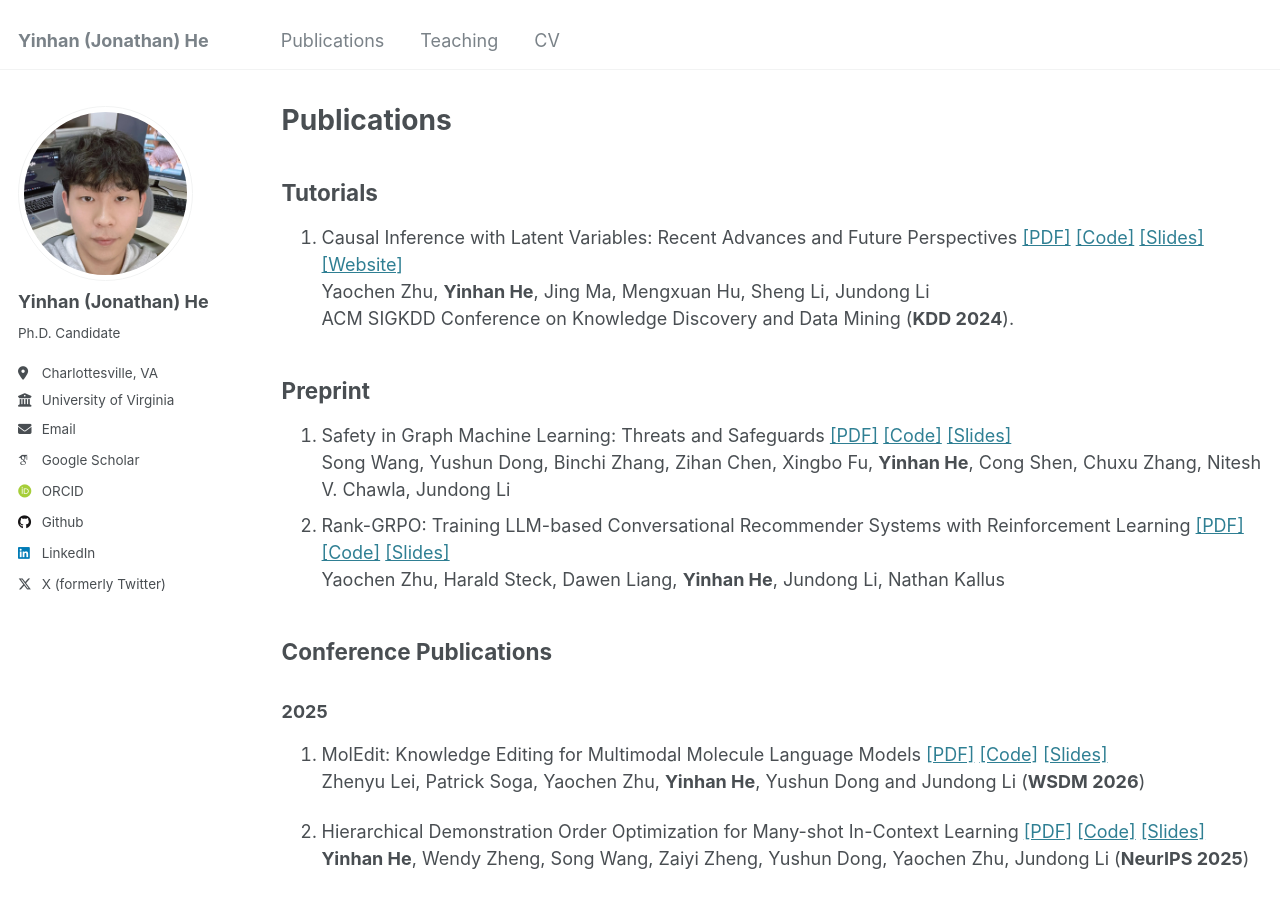
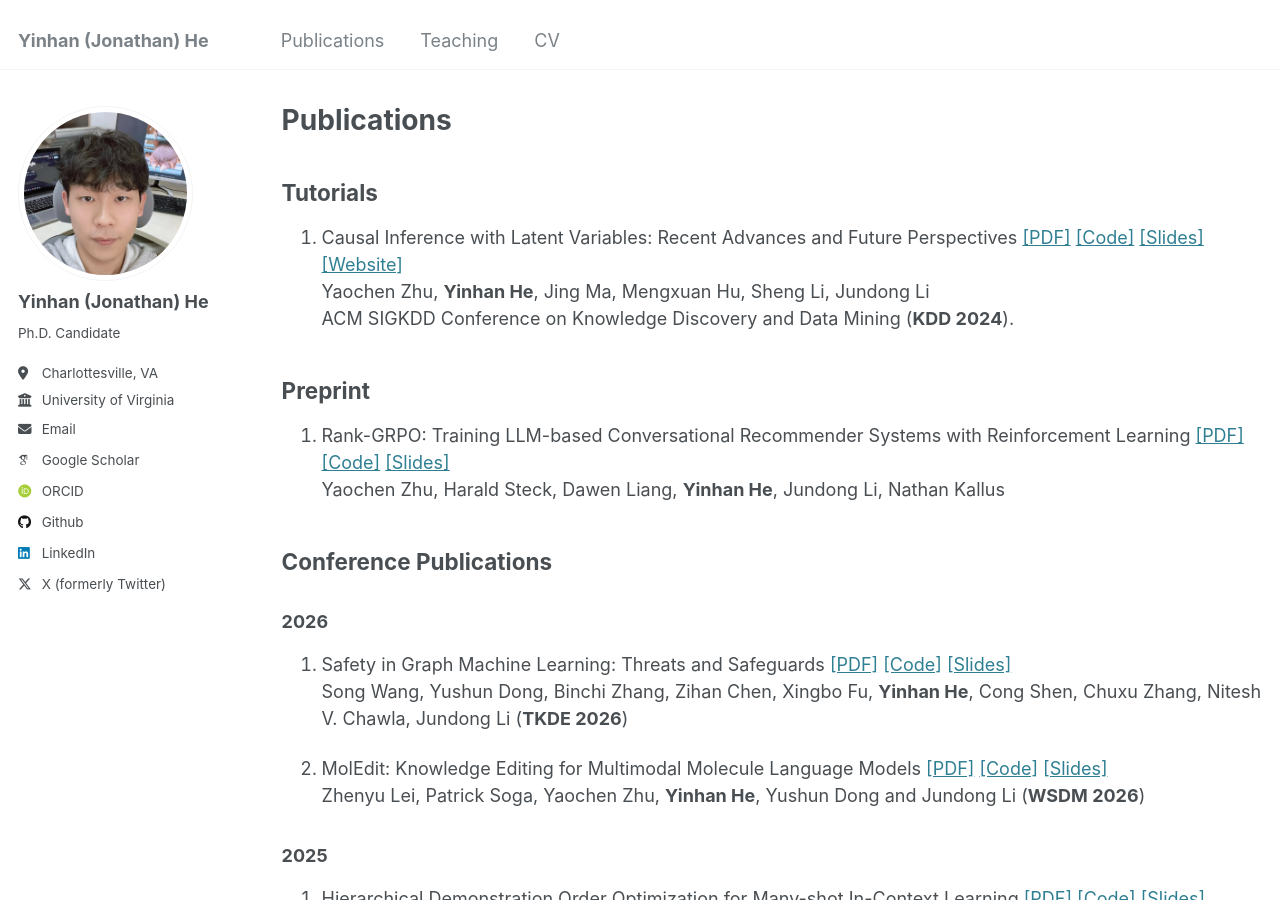
Before and after one commit to YinhanHe123/YinhanHe123.github.io, a Jekyll site: the page built from _pages/publications.md, in a window 1280 px wide and 900 px high. Built offline with Jekyll 4.4.1, drawn with Linux system fonts in a browser that asks for light colours; some web fonts are replaced; a script that is not in the unit is left out.

Commit message:
Revise publications for 2025 and 2026
Updated publication entries for 2025 and 2026, including titles, authors, and links.

```diff
--- a/_pages/publications.md
+++ b/_pages/publications.md
@@ -13,58 +13,62 @@ ACM SIGKDD Conference on Knowledge Discovery and Data Mining (**KDD 2024**).
 
 ## Preprint
 
-1. Safety in Graph Machine Learning: Threats and Safeguards [[PDF]](https://arxiv.org/abs/2405.11034) [[Code]](https://yinhanhe123.github.io//publications/) [[Slides]](https://yinhanhe123.github.io//publications/)<br>
-Song Wang, Yushun Dong, Binchi Zhang, Zihan Chen, Xingbo Fu, **Yinhan He**, Cong Shen, Chuxu Zhang, Nitesh V. Chawla, Jundong Li
-2. Rank-GRPO: Training LLM-based Conversational Recommender Systems with Reinforcement Learning [[PDF]](https://arxiv.org/html/2510.20150v1) [[Code]](https://yinhanhe123.github.io//publications/) [[Slides]](https://yinhanhe123.github.io//publications/)<br>
+1. Rank-GRPO: Training LLM-based Conversational Recommender Systems with Reinforcement Learning [[PDF]](https://arxiv.org/html/2510.20150v1) [[Code]](https://yinhanhe123.github.io//publications/) [[Slides]](https://yinhanhe123.github.io//publications/)<br>
 Yaochen Zhu, Harald Steck, Dawen Liang, **Yinhan He**, Jundong Li, Nathan Kallus
 
 
 ## Conference Publications
+### 2026
+
+1. Safety in Graph Machine Learning: Threats and Safeguards [[PDF]](https://arxiv.org/abs/2405.11034) [[Code]](https://yinhanhe123.github.io//publications/) [[Slides]](https://yinhanhe123.github.io//publications/)<br>
+Song Wang, Yushun Dong, Binchi Zhang, Zihan Chen, Xingbo Fu, **Yinhan He**, Cong Shen, Chuxu Zhang, Nitesh V. Chawla, Jundong Li (**TKDE 2026**)
+
+2. MolEdit: Knowledge Editing for Multimodal Molecule Language Models [[PDF]](https://yinhanhe123.github.io//publications/) [[Code]](https://yinhanhe123.github.io//publications/) [[Slides]](https://yinhanhe123.github.io//publications/)<br>
+Zhenyu Lei, Patrick Soga, Yaochen Zhu, **Yinhan He**, Yushun Dong and Jundong Li (**WSDM 2026**)
+
 
 ### 2025
-1. MolEdit: Knowledge Editing for Multimodal Molecule Language Models [[PDF]](https://yinhanhe123.github.io//publications/) [[Code]](https://yinhanhe123.github.io//publications/) [[Slides]](https://yinhanhe123.github.io//publications/)<br>
-Zhenyu Lei, Patrick Soga, Yaochen Zhu, **Yinhan He**, Yushun Dong and Jundong Li (**WSDM 2026**)
 
-2. Hierarchical Demonstration Order Optimization for Many-shot In-Context Learning [[PDF]](https://yinhanhe123.github.io//publications/) [[Code]](https://yinhanhe123.github.io//publications/) [[Slides]](https://yinhanhe123.github.io//publications/)<br>
+1. Hierarchical Demonstration Order Optimization for Many-shot In-Context Learning [[PDF]](https://yinhanhe123.github.io//publications/) [[Code]](https://yinhanhe123.github.io//publications/) [[Slides]](https://yinhanhe123.github.io//publications/)<br>
 **Yinhan He**, Wendy Zheng, Song Wang, Zaiyi Zheng, Yushun Dong, Yaochen Zhu, Jundong Li (**NeurIPS 2025**)
 
-3. SemCoT: Accelerating Chain-of-Thought Reasoning through Semantically-Aligned Implicit Tokens [[PDF]](https://yinhanhe123.github.io//publications/) [[Code]](https://yinhanhe123.github.io//publications/) [[Slides]](https://yinhanhe123.github.io//publications/)<br>
+2. SemCoT: Accelerating Chain-of-Thought Reasoning through Semantically-Aligned Implicit Tokens [[PDF]](https://yinhanhe123.github.io//publications/) [[Code]](https://yinhanhe123.github.io//publications/) [[Slides]](https://yinhanhe123.github.io//publications/)<br>
 **Yinhan He**, Wendy Zheng, Yaochen Zhu, Zaiyi Zheng, Lin Su, Sriram Vasudevan, Qi Guo, Liangjie Hong, Jundong Li (**NeurIPS 2025**)
 
-4. Scaling Epidemic Inference on Contact Networks: Theory and Algorithms [[PDF]](https://yinhanhe123.github.io//publications/) [[Code]](https://yinhanhe123.github.io//publications/) [[Slides]](https://yinhanhe123.github.io//publications/)<br>
+3. Scaling Epidemic Inference on Contact Networks: Theory and Algorithms [[PDF]](https://yinhanhe123.github.io//publications/) [[Code]](https://yinhanhe123.github.io//publications/) [[Slides]](https://yinhanhe123.github.io//publications/)<br>
 Guanghui Min, **Yinhan He**, Chen Chen (**NeurIPS 2025**)
 
-5. LM-based Conversational Recommendation Agents with Collaborative Verbalized Experience [[PDF]](https://yinhanhe123.github.io//publications/) [[Code]](https://yinhanhe123.github.io//publications/) [[Slides]](https://yinhanhe123.github.io//publications/)<br>
+4. LM-based Conversational Recommendation Agents with Collaborative Verbalized Experience [[PDF]](https://yinhanhe123.github.io//publications/) [[Code]](https://yinhanhe123.github.io//publications/) [[Slides]](https://yinhanhe123.github.io//publications/)<br>
 Yaochen Zhu, Harald Steck, Dawen Liang, **Yinhan He**, Nathan Kallus, Jundong Li (**EMNLP 2025**)
 
-6. CoRAG: Enhancing Hybrid Retrieval-Augmented Generation through a Cooperative Retriever Architecture [[PDF]](https://yinhanhe123.github.io//publications/) [[Code]](https://yinhanhe123.github.io//publications/) [[Slides]](https://yinhanhe123.github.io//publications/)<br>
+5. CoRAG: Enhancing Hybrid Retrieval-Augmented Generation through a Cooperative Retriever Architecture [[PDF]](https://yinhanhe123.github.io//publications/) [[Code]](https://yinhanhe123.github.io//publications/) [[Slides]](https://yinhanhe123.github.io//publications/)<br>
 Zaiyi Zheng, Song Wang, Zihan Chen, Yaochen Zhu, **Yinhan He**, Liangjie Hong, Qi Guo, Jundong Li (**EMNLP 2025**)
 
-7. LM-based Conversational Recommendation Agents with Collaborative Verbalized Experience [[PDF]](https://yinhanhe123.github.io//publications/) [[Code]](https://yinhanhe123.github.io//publications/) [[Slides]](https://yinhanhe123.github.io//publications/)<br>
+6. LM-based Conversational Recommendation Agents with Collaborative Verbalized Experience [[PDF]](https://yinhanhe123.github.io//publications/) [[Code]](https://yinhanhe123.github.io//publications/) [[Slides]](https://yinhanhe123.github.io//publications/)<br>
 Yaochen Zhu, Harald Steck, Dawen Liang, **Yinhan He**, Nathan Kallus, Jundong Li (**GenAIRegP**)
 
-8. Towards Global-level Mechanistic Interpretability: A Perspective of Modular Circuits of Large Language Models [[PDF]](https://yinhanhe123.github.io//publications/) [[Code]](https://yinhanhe123.github.io//publications/) [[Slides]](https://yinhanhe123.github.io//publications/)<br>
+7. Towards Global-level Mechanistic Interpretability: A Perspective of Modular Circuits of Large Language Models [[PDF]](https://yinhanhe123.github.io//publications/) [[Code]](https://yinhanhe123.github.io//publications/) [[Slides]](https://yinhanhe123.github.io//publications/)<br>
 **Yinhan He**, Wendy Zheng, Yushun Dong, Yaochen Zhu, Chen Chen, Jundong Li (**ICML 2025**)
 
-9. Energy-Based Models for Predicting Mutational Effects on Proteins [[PDF]](https://yinhanhe123.github.io//publications/) [[Code]](https://yinhanhe123.github.io//publications/) [[Slides]](https://yinhanhe123.github.io//publications/)<br>
+8. Energy-Based Models for Predicting Mutational Effects on Proteins [[PDF]](https://yinhanhe123.github.io//publications/) [[Code]](https://yinhanhe123.github.io//publications/) [[Slides]](https://yinhanhe123.github.io//publications/)<br>
 Patrick Soga, Zhenyu Lei, **Yinhan He**, Camille L. Bilodeau, Jundong Li (**SIGKDD 2025**)
 
-10. Global Graph Counterfactual Explanation: A Subgraph Mapping Approach [[PDF]](https://yinhanhe123.github.io//publications/) [[Code]](https://yinhanhe123.github.io//publications/) [[Slides]](https://yinhanhe123.github.io//publications/)<br>
+9. Global Graph Counterfactual Explanation: A Subgraph Mapping Approach [[PDF]](https://yinhanhe123.github.io//publications/) [[Code]](https://yinhanhe123.github.io//publications/) [[Slides]](https://yinhanhe123.github.io//publications/)<br>
 **Yinhan He**, Wendy Zheng, Yaochen Zhu, Jing Ma, Saumitra Mishra, Natraj Raman, Ninghao Liu, Jundong Li (**TMLR**)
 
-11. Demystify Epidemic Containment in Directed Networks: Theory and Algorithms [[PDF]](https://yinhanhe123.github.io//publications/) [[Code]](https://yinhanhe123.github.io//publications/) [[Slides]](https://yinhanhe123.github.io//publications/)<br>
+10. Demystify Epidemic Containment in Directed Networks: Theory and Algorithms [[PDF]](https://yinhanhe123.github.io//publications/) [[Code]](https://yinhanhe123.github.io//publications/) [[Slides]](https://yinhanhe123.github.io//publications/)<br>
 **Yinhan He**, Chen Chen, Song Wang, Guanghui Min, Jundong Li<br>
 ACM International Conference on Web Search and Data Mining (**WSDM 2025**).
 
-12. Virtual Nodes Can Help: Tackling Distribution Shifts in Federated Graph Learning [[PDF]](https://yinhanhe123.github.io//publications/) [[Code]](https://yinhanhe123.github.io//publications/) [[Slides]](https://yinhanhe123.github.io//publications/)<br>
+11. Virtual Nodes Can Help: Tackling Distribution Shifts in Federated Graph Learning [[PDF]](https://yinhanhe123.github.io//publications/) [[Code]](https://yinhanhe123.github.io//publications/) [[Slides]](https://yinhanhe123.github.io//publications/)<br>
 Xingbo Fu, Zihan Chen, **Yinhan He**, Song Wang, Binchi Zhang, Chen Chen, Jundong Li<br>
 Annual AAAI Conference on Artificial Intelligence (**AAAI 2025**).
 
-13. Graph Neural Networks Are More Than Filters: Revisiting and Benchmarking from A Spectral Perspective [[PDF]](https://arxiv.org/abs/2412.07188) [[Code]](https://yinhanhe123.github.io//publications/) [[Slides]](https://yinhanhe123.github.io//publications/)<br>
+12. Graph Neural Networks Are More Than Filters: Revisiting and Benchmarking from A Spectral Perspective [[PDF]](https://arxiv.org/abs/2412.07188) [[Code]](https://yinhanhe123.github.io//publications/) [[Slides]](https://yinhanhe123.github.io//publications/)<br>
 Yushun Dong, Patrick Soga, **Yinhan He**, Song Wang, Jundong Li<br>
 International Conference on Learning Representations (**ICLR 2025**).
 
-14. Edge Prompt Tuning for Graph Neural Networks. [[PDF]](https://yinhanhe123.github.io//publications/) [[Code]](https://yinhanhe123.github.io//publications/) [[Slides]](https://yinhanhe123.github.io//publications/)<br>
+13. Edge Prompt Tuning for Graph Neural Networks. [[PDF]](https://yinhanhe123.github.io//publications/) [[Code]](https://yinhanhe123.github.io//publications/) [[Slides]](https://yinhanhe123.github.io//publications/)<br>
 Xingbo Fu, **Yinhan He**, Jundong Li<br>
 International Conference on Learning Representations (**ICLR 2025**).
 
```
